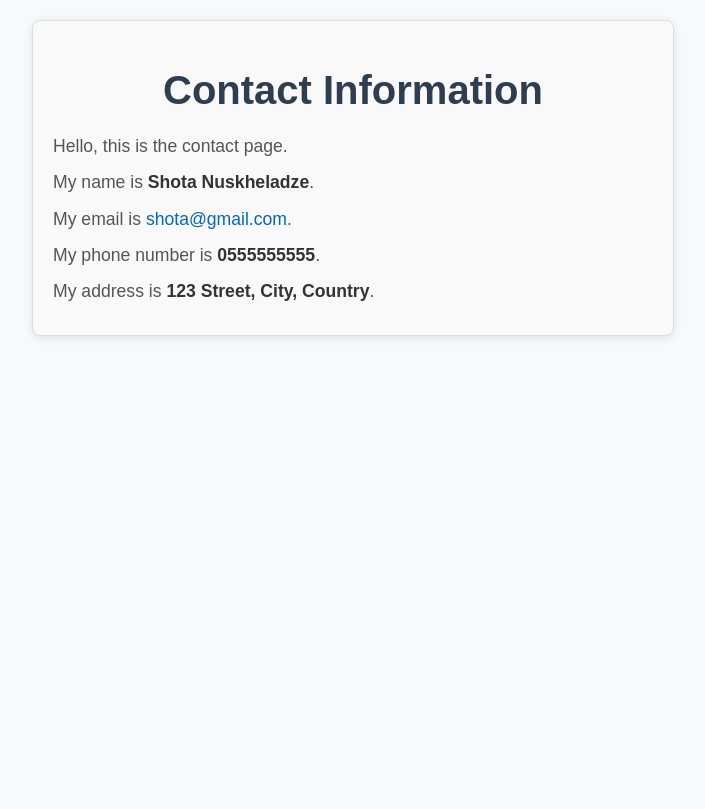
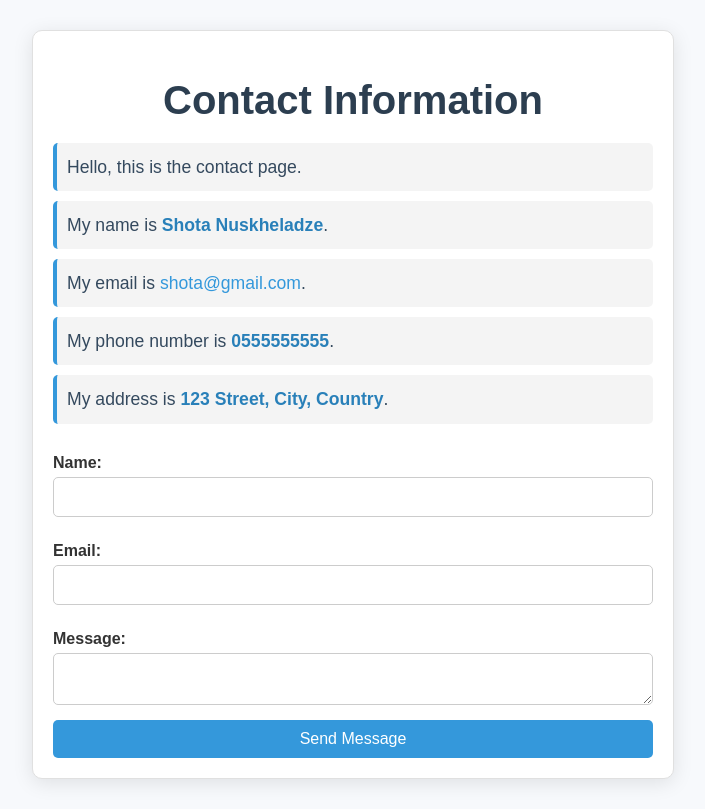
Before and after one commit to NuskheladzeShota/tbcProject, a React (Create React App) app: page /contact in a window 1280 px wide. Shown: the whole page, without its empty margins (287-992 px from the left). Built offline with nearby package versions, Linux system fonts and the light colour scheme.

Commit message:
update Aboutpage

```diff
--- a/src/About.jsx
+++ b/src/About.jsx
@@ -4,10 +4,10 @@ export default function About() {
     return (
         <div className="about-container">
             <h1>About Us</h1>
-            <p className="about-text">Hello, this is the about page.</p>
-            <p className="about-text">This is a paragraph about us.</p>
-            <p className="about-text">This is another paragraph about us.</p>
-            <p className="about-text">This is the last paragraph about us.</p>
+            <p className="about-text">Welcome to our web application! We are dedicated to providing you with a seamless experience in exploring the latest mobile technology.</p>
+            <p className="about-text">Our platform features a curated selection of smartphones from leading brands like Samsung, Nokia, iPhone, Google Pixel, Asus, and Huawei. Each product is accompanied by detailed descriptions and images to help you make informed decisions.</p>
+            <p className="about-text">In addition to product listings, we also offer a user-friendly interface where you can easily navigate through our services, learn more about the latest trends in mobile technology, and connect with us through our contact page.</p>
+            <p className="about-text">Thank you for visiting us! We are committed to enhancing your mobile shopping experience and look forward to serving you.</p>
         </div>
     );
 }
--- a/src/Contact.css
+++ b/src/Contact.css
@@ -1,35 +1,81 @@
 .contact-container {
     max-width: 600px;
-    margin: 20px auto;
+    margin: 30px auto;
     padding: 20px;
-    border: 1px solid #ddd;
-    border-radius: 8px;
-    box-shadow: 0 2px 10px rgba(0, 0, 0, 0.1);
-    background-color: #f9f9f9;
+    border: 1px solid #e0e0e0;
+    border-radius: 10px;
+    box-shadow: 0 4px 20px rgba(0, 0, 0, 0.1);
+    background-color: #ffffff;
     font-family: 'Arial', sans-serif;
 }
 
 h1 {
     text-align: center;
-    color: #333;
+    color: #2c3e50;
+    margin-bottom: 20px;
 }
 
 .contact-info {
     font-size: 1.1em;
-    line-height: 1.5;
-    color: #555;
+    line-height: 1.6;
+    color: #34495e;
     margin: 10px 0;
+    padding: 10px;
+    border-left: 4px solid #3498db;
+    background-color: #f4f4f4;
+    border-radius: 5px;
 }
 
 .contact-info strong {
-    color: #333;
+    color: #2980b9;
 }
 
 a {
-    color: #0066cc;
+    color: #3498db;
     text-decoration: none;
 }
 
 a:hover {
     text-decoration: underline;
 }
+
+.contact-form {
+    margin-top: 20px;
+    display: flex;
+    flex-direction: column;
+}
+
+.contact-form label {
+    margin: 10px 0 5px;
+    font-weight: bold;
+}
+
+.contact-form input,
+.contact-form textarea {
+    padding: 10px;
+    border: 1px solid #ccc;
+    border-radius: 5px;
+    font-size: 1em;
+    margin-bottom: 15px;
+}
+
+.contact-form input:focus,
+.contact-form textarea:focus {
+    border-color: #3498db;
+    outline: none;
+}
+
+.contact-form button {
+    padding: 10px;
+    border: none;
+    border-radius: 5px;
+    background-color: #3498db;
+    color: white;
+    font-size: 1em;
+    cursor: pointer;
+    transition: background-color 0.3s;
+}
+
+.contact-form button:hover {
+    background-color: #2980b9;
+}
--- a/src/Contact.jsx
+++ b/src/Contact.jsx
@@ -9,6 +9,19 @@ export default function Contact() {
             <p className="contact-info">My email is <a href="mailto:shota@gmail.com">shota@gmail.com</a>.</p>
             <p className="contact-info">My phone number is <strong>0555555555</strong>.</p>
             <p className="contact-info">My address is <strong>123 Street, City, Country</strong>.</p>
+
+            <form className="contact-form">
+                <label htmlFor="name">Name:</label>
+                <input type="text" id="name" name="name" required />
+
+                <label htmlFor="email">Email:</label>
+                <input type="email" id="email" name="email" required />
+
+                <label htmlFor="message">Message:</label>
+                <textarea id="message" name="message" required></textarea>
+
+                <button type="submit">Send Message</button>
+            </form>
         </div>
     );
 }
```
